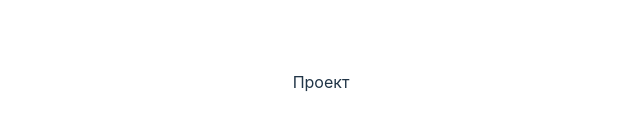
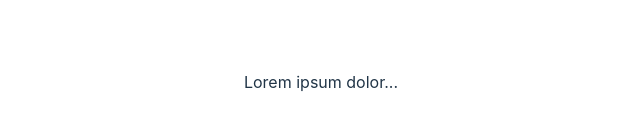
Before and after one commit to Graznov/React_Pers-Journ, a React (Vite) app: page / in a window 1280 px wide. Shown: the part 318-448 px from the top of the page, without its empty margins (319-959 px from the left). Built offline with nearby package versions, Linux system fonts and the light colour scheme.

Commit message:
15 vid end

```diff
--- a/src/App.jsx
+++ b/src/App.jsx
@@ -1,9 +1,12 @@
 import './App.css'
 
 function App() {
+  console.log(13)
+
+
 
   return (
-    <div>Проект</div>
+    <div>Lorem ipsum dolor...</div>
   )
 }
 
```
Also changed, not shown: 1 other file (tests, documents, lock files or other folders).
